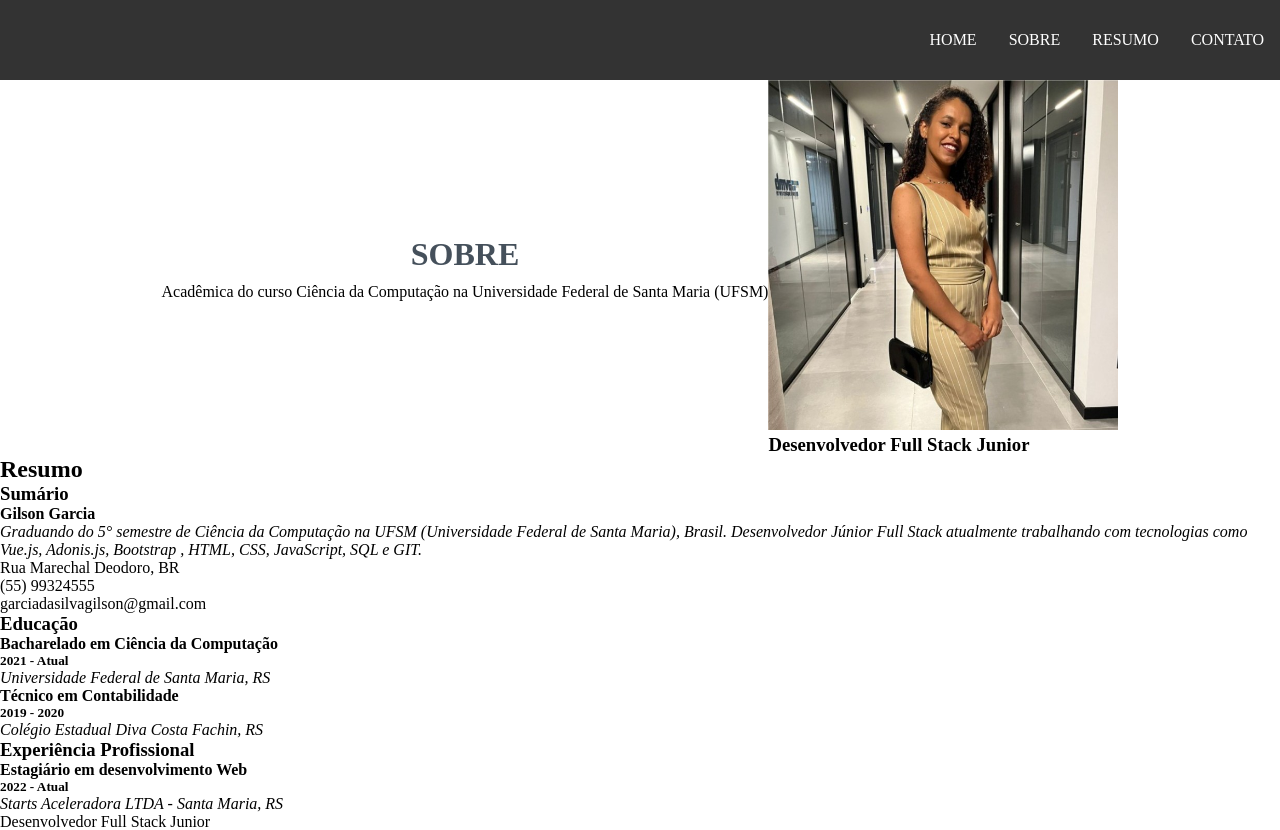
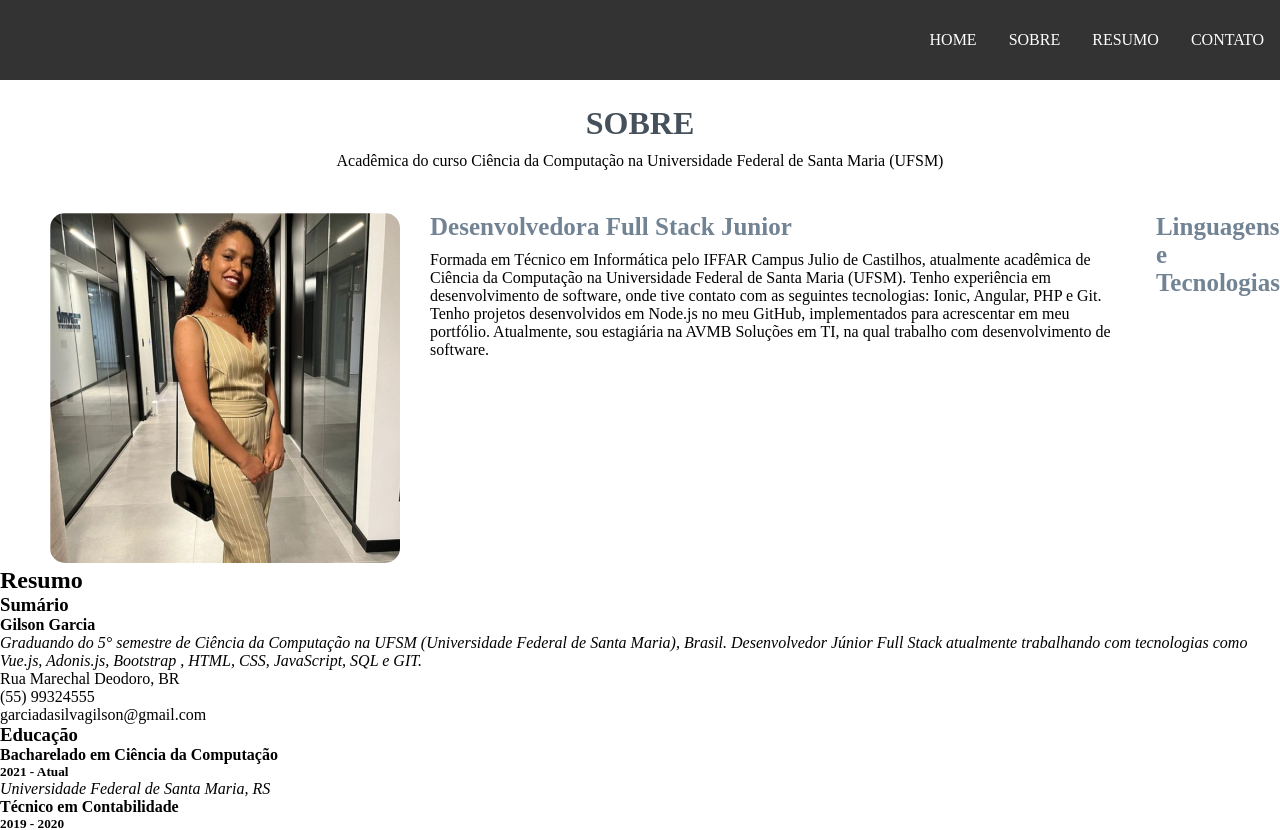
Before and after one commit to gsquevedo/MyPortfolio, a Vue app: page / in a window 1280 px wide. Shown: the top 830 px of the page. Built offline with nearby package versions, Linux system fonts and the light colour scheme.

Commit message:
Meu portfolio - Vue.js

```diff
--- a/src/App.vue
+++ b/src/App.vue
@@ -3,6 +3,7 @@
     <NavMenu/>
     <SectionSobre/>
     <SectionResumo/>
+    <SectionTech/>
   </header>
 </template>
 
@@ -10,13 +11,16 @@
 import NavMenu from './components/NavMenu.vue'
 import SectionSobre from './components/SectionSobre.vue'
 import SectionResumo from './components/SectionResumo.vue'
+import SectionTech from './components/SectionTech.vue'
+
 
 export default {
   name: 'App',
   components: {
     NavMenu,
     SectionSobre,
-    SectionResumo
+    SectionResumo,
+    SectionTech
   }
 }
 </script>
--- a/src/assets/css/sobre.css
+++ b/src/assets/css/sobre.css
@@ -13,39 +13,25 @@
     color: #45505b;
 }
 
-
 .section-title p {
     margin-bottom: 0;
 }
 
-#sobre {
-    width: 100%;
-    height: 100%;
+.section-info {
+    display: flex;
+    flex-direction: row;
+    justify-content: center;
+    gap: 30px;
 }
 
-#sobre .container {
-    display: flex;
-    align-items: center;
-    justify-content: center;
-}
-
-/* #sobre .content h3 {
+.section-content h3 {
     font-weight: 800;
     font-size: 25px;
     color: #728394;
+    padding-bottom: 10px;
 }
 
-#sobre .content ul i{
-    color: #0563bb;
-    font-size: 18px;
-    line-height: 0;
+.section-info img {
+    border-radius: 15px;
+    margin-left: 50px;
 }
-
-#sobre .row p {
-    font-style: italic;
-}
-
-#sobre .row li{
-    list-style: none;
-    margin-bottom: 10px;
-} */
--- a/src/components/SectionSobre.vue
+++ b/src/components/SectionSobre.vue
@@ -1,16 +1,34 @@
 <template>
     <section id="sobre">
         <div class="container">
+            <div class="profile">
                 <div class="section-title">
                     <h2> Sobre </h2>
                     <p> Acadêmica do curso Ciência da Computação na Universidade Federal de Santa Maria (UFSM)</p>
                 </div>
+                <br/>
                 <div class="section-info">
                     <div class="section-img">
                         <img src="../assets/images/profile.jpeg" width="350px" height="350px">
                     </div>
                     <div class="section-content">
-                    <h3> Desenvolvedor Full Stack Junior </h3>
+                        <h3> Desenvolvedora Full Stack Junior </h3>
+                        <div class="resumo">
+                            <p>
+                                Formada em Técnico em Informática pelo IFFAR Campus Julio de Castilhos, atualmente acadêmica
+                                de Ciência da Computação na Universidade Federal de Santa Maria (UFSM).
+                                Tenho experiência em desenvolvimento de software, onde tive contato com as
+                                seguintes tecnologias: Ionic,  Angular,  PHP e Git. Tenho projetos desenvolvidos em
+                                Node.js no meu GitHub, implementados para acrescentar em meu portfólio. Atualmente,
+                                sou estagiária na AVMB Soluções em TI, na qual trabalho com desenvolvimento de software.
+                            </p>
+                        </div>
+                    </div>
+                    <div class="tecnologia">
+                        <div class="section-content">
+                            <h3> Linguagens e Tecnologias </h3>
+                        </div>
+                    </div>
                 </div>
             </div>
         </div>
--- /dev/null
+++ b/src/components/SectionTech.vue
@@ -0,0 +1,14 @@
+<template>
+    <section id="techs">
+        <div class="container">
+            <div class="section-title">
+                <h2> Linguagens e Tecnologias </h2>
+            </div>
+        </div>
+    </section>
+</template>
+
+<script type="application/javascript" src="../assets/js/tech.js"></script>
+<style scoped>
+    @import url('../assets/css/tech.css')
+</style>
```
Also changed, not shown: src/assets/css/tech.css (added), src/assets/js/tech.js (added). Lines whose indentation alone changed are shown as unchanged.
